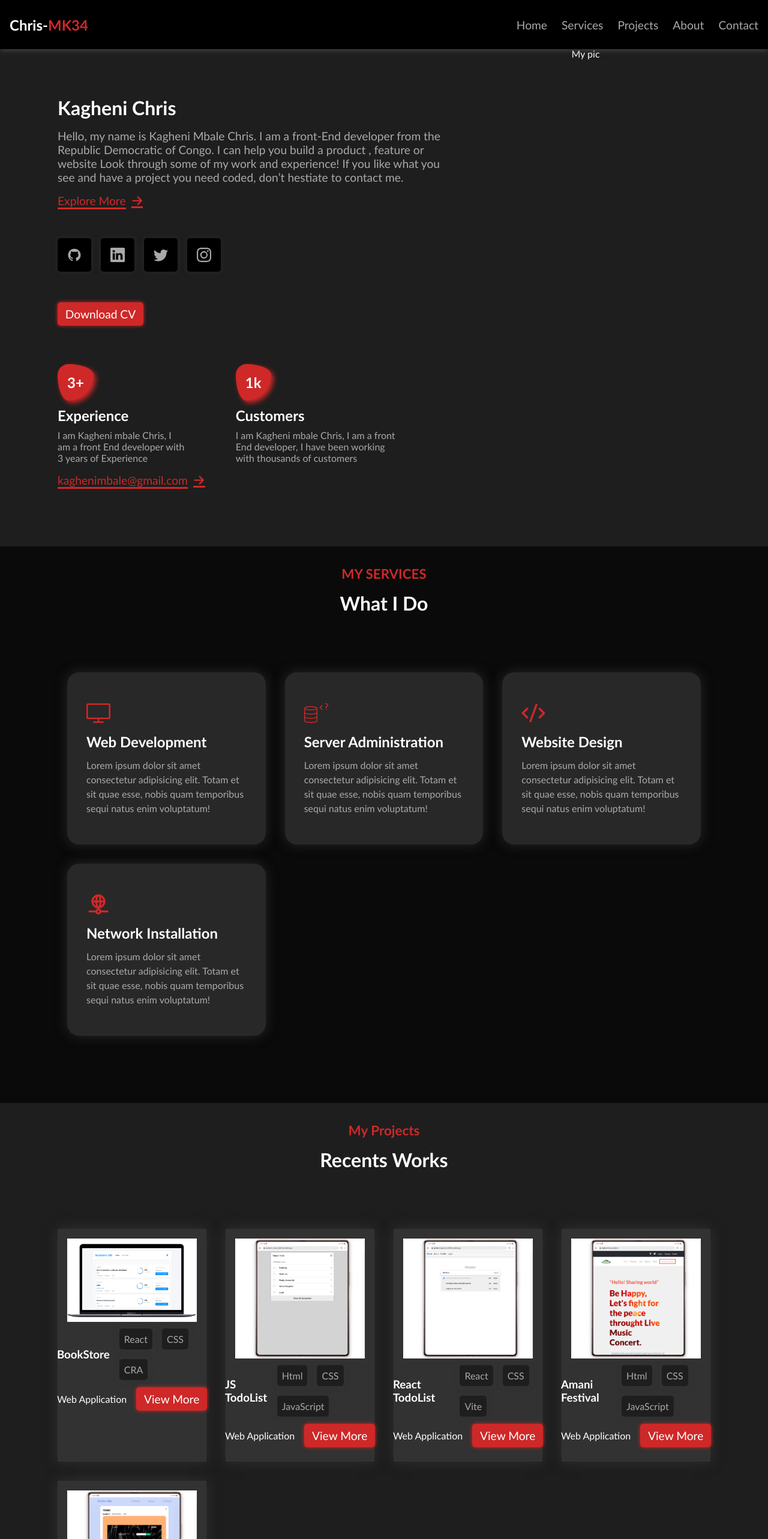
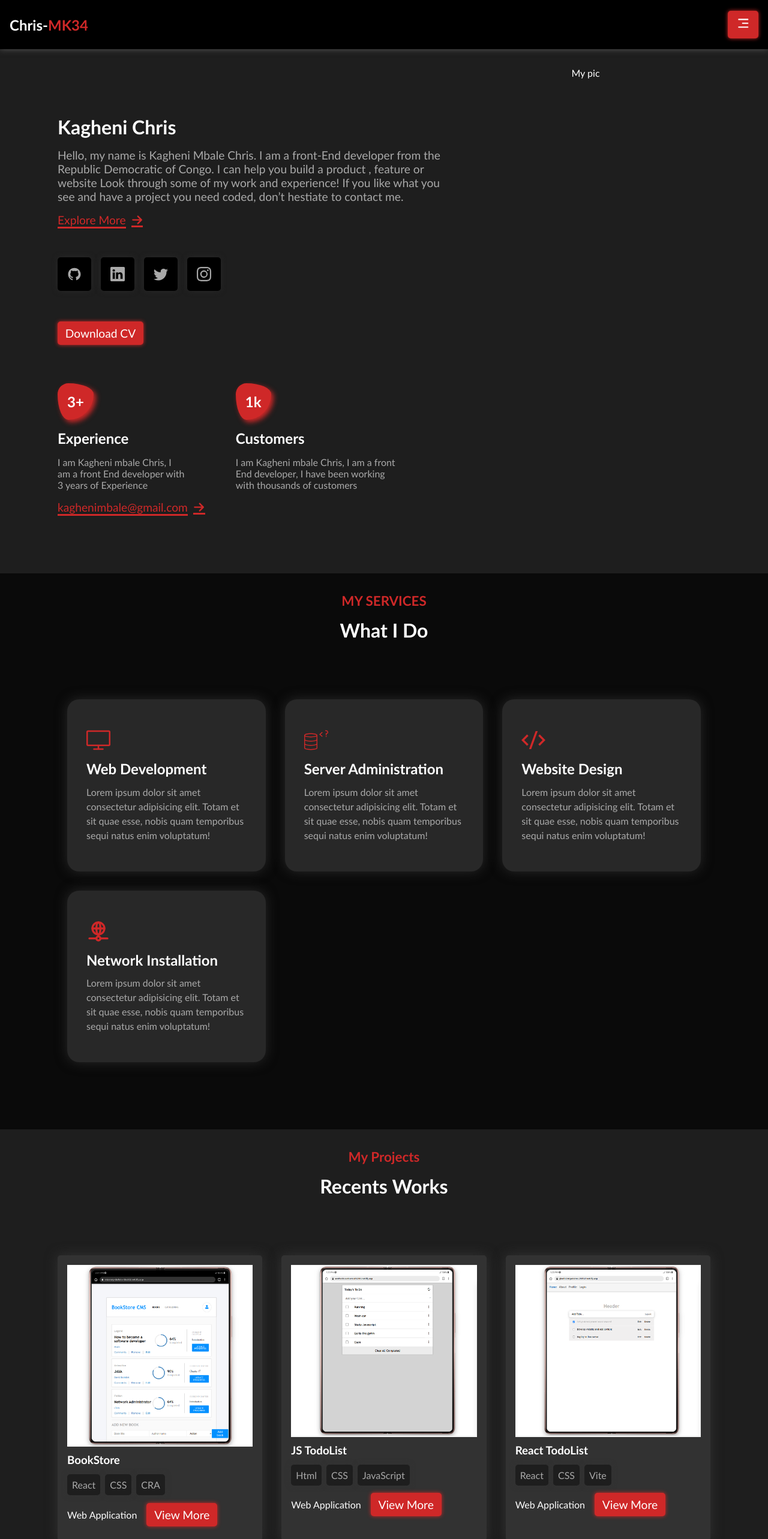
Before and after one commit to Kaghenimbale/Chris-mk34, a React (Create React App) app: page / in a window 1280 px wide. Shown: the top 2566 px of the page at 60% size. Built offline with nearby package versions, Linux system fonts and the light colour scheme.

Commit message:
Add style to the menu

```diff
--- a/public/index.html
+++ b/public/index.html
@@ -10,34 +10,12 @@
       content="Web site created using create-react-app"
     />
     <link rel="apple-touch-icon" href="%PUBLIC_URL%/logo192.png" />
-    <!--
-      manifest.json provides metadata used when your web app is installed on a
-      user's mobile device or desktop. See https://developers.google.com/web/fundamentals/web-app-manifest/
-    -->
     <link rel="manifest" href="%PUBLIC_URL%/manifest.json" />
-    <!--
-      Notice the use of %PUBLIC_URL% in the tags above.
-      It will be replaced with the URL of the `public` folder during the build.
-      Only files inside the `public` folder can be referenced from the HTML.
-
-      Unlike "/favicon.ico" or "favicon.ico", "%PUBLIC_URL%/favicon.ico" will
-      work correctly both with client-side routing and a non-root public URL.
-      Learn how to configure a non-root public URL by running `npm run build`.
-    -->
     <title>React App</title>
   </head>
   <body>
     <noscript>You need to enable JavaScript to run this app.</noscript>
     <div id="root"></div>
-    <!--
-      This HTML file is a template.
-      If you open it directly in the browser, you will see an empty page.
-
-      You can add webfonts, meta tags, or analytics to this file.
-      The build step will place the bundled scripts into the <body> tag.
-
-      To begin the development, run `npm start` or `yarn start`.
-      To create a production bundle, use `npm run build` or `yarn build`.
-    -->
+    <div id="modal"></div>
   </body>
 </html>
--- a/src/App.js
+++ b/src/App.js
@@ -6,7 +6,6 @@ import Projects from './components/Projects/Projects';
 import Contact from './components/Contact/Contact';
 import Footer from './components/Footer/Footer';
 import { BrowserRouter as Router } from 'react-router-dom';
-
 import React from 'react';
 
 const App = () => {
--- a/src/components/Header/Header.jsx
+++ b/src/components/Header/Header.jsx
@@ -23,12 +23,12 @@ const Header = () => {
 
         <div className={nav ? 'navLists' : ''}>
           <ul className="nav-links">
-            <button className="close" onClick={renderNavBar}>
+            <button className="close btn" onClick={renderNavBar}>
               <AiOutlineClose className="closeIcon" />
             </button>
             {navList.map((list) => {
               return (
-                <li className="navLink">
+                <li className="navLink" key={list}>
                   <Link
                     to={`#${
                       list.toLowerCase() === 'home'
--- a/src/components/Header/header.css
+++ b/src/components/Header/header.css
@@ -1,5 +1,6 @@
 #header {
   background-color: rgb(30, 30, 30);
+  margin-top: 2rem;
 }
 
 .logo a {
@@ -42,7 +43,7 @@
   gap: 1.5rem;
   align-items: center;
   justify-content: center;
-  background-color: var(--color-or);
+  background-color: rgba(207, 40, 40, 0.837);
   position: fixed;
   top: 0;
   bottom: 0;
@@ -53,6 +54,9 @@
 
 .navLink a {
   font-size: 1.2rem;
+  color: white;
+  font-weight: bold;
+  font-size: 1.5rem;
 }
 
 .navLink a:hover {
@@ -186,7 +190,7 @@
   display: flex;
   flex-direction: column;
   align-items: center;
-  gap: 0.6rem;
+  gap: 1rem;
 }
 
 .experience p {
@@ -234,7 +238,7 @@
   }
 
   .menuBtn {
-    display: none;
+    display: initial;
   }
 
   .close {
@@ -242,7 +246,7 @@
   }
 
   .navLists {
-    display: initial;
+    display: none;
   }
 
   .nav-links {
--- /dev/null
+++ b/src/components/Projects/ProjectDetail.jsx
@@ -0,0 +1,18 @@
+import React from 'react';
+import './Projects.css';
+
+const ProjectDetail = ({ closeModal }) => {
+  //   console.log(closeModal);
+  return (
+    <div className="popup">
+      <button className="btn" onClick={() => closeModal(false)}>
+        x
+      </button>
+      <div>
+        <div></div>
+      </div>
+    </div>
+  );
+};
+
+export default ProjectDetail;
--- a/src/components/Projects/Projects.css
+++ b/src/components/Projects/Projects.css
@@ -82,20 +82,44 @@
   white-space: nowrap;
 }
 
+/* popup */
+
+.popup {
+  background: rgba(0, 0, 0, 0.274);
+  position: fixed;
+  top: 0;
+  left: 0;
+  right: 0;
+  bottom: 0;
+  display: flex;
+  align-items: center;
+  justify-content: center;
+}
+
+.popup .btn {
+  position: absolute;
+  top: 2rem;
+  right: 2rem;
+}
+
 @media screen and (min-width: 768px) {
   .myprojects {
     display: grid;
-    grid-template-columns: repeat(auto-fit, minmax(200px, 1fr));
+    grid-template-columns: repeat(auto-fit, minmax(300px, 1fr));
     gap: 2rem;
     padding: 5rem;
   }
 
   .project {
-    align-items: center;
+    border-radius: 5px;
   }
 
   .description-1 {
-    gap: 1rem;
+    gap: 0.8rem;
+  }
+
+  .languages {
+    gap: 0.5rem;
   }
 
   .project-image {
--- a/src/components/Projects/Projects.jsx
+++ b/src/components/Projects/Projects.jsx
@@ -1,14 +1,15 @@
-import React from 'react';
+import React, { useState } from 'react';
 import './Projects.css';
-import bookstore from '../../images/img1.png';
+import bookstore from '../../images/bookstore.png';
 import festival from '../../images/Festival.png';
 import jsportfolio from '../../images/JsPortfolio.png';
 import reacttodo from '../../images/ReactTodoList.png';
 import jstodo from '../../images/VanillaJsTodoList.png';
+import ProjectDetail from './ProjectDetail';
 
-const Projects = () => {
-  const projects = [
+export const projects = [
   {
+    id: 1,
     title: 'BookStore',
     technologies: ['React', 'CSS', 'CRA'],
     type: 'Web Application',
@@ -17,6 +18,7 @@ const Projects = () => {
     liveDemo: 'https://visionary-daifuku-3ba202.netlify.app',
   },
   {
+    id: 2,
     title: 'JS TodoList',
     technologies: ['Html', 'CSS', 'JavaScript'],
     image: `${jstodo}`,
@@ -25,6 +27,7 @@ const Projects = () => {
     liveDemo: 'https://aesthetic-sunburst-db7cb6.netlify.app/',
   },
   {
+    id: 3,
     title: 'React TodoList',
     technologies: ['React', 'CSS', 'Vite'],
     image: `${reacttodo}`,
@@ -33,6 +36,7 @@ const Projects = () => {
     liveDemo: 'https://gleeful-brigadeiros-299542.netlify.app/',
   },
   {
+    id: 4,
     title: 'Amani Festival',
     technologies: ['Html', 'CSS', 'JavaScript'],
     image: `${festival}`,
@@ -41,6 +45,7 @@ const Projects = () => {
     liveDemo: 'https://kaghenimbale.github.io/Capstone-project/',
   },
   {
+    id: 5,
     title: 'Javascript Portfolio',
     technologies: ['Html', 'CSS', 'JavaScript'],
     image: `${jsportfolio}`,
@@ -49,6 +54,10 @@ const Projects = () => {
     liveDemo: 'https://kaghenimbale.github.io/my-portfolio/',
   },
 ];
+
+const Projects = () => {
+  const [isOpen, setIsOpen] = useState(false);
+
   return (
     <section id="projects">
       <h2>My Projects</h2>
@@ -57,15 +66,14 @@ const Projects = () => {
       <div className="myprojects">
         {projects.map((item) => {
           return (
-            <div className="project">
+            <div className="project" key={item.id}>
               <div className="project-image">
                 <img src={item.image} alt="Project1" />
               </div>
 
               <div className="project-description">
+                <h3>{item.title}</h3>
                 <div className="description-1">
-                  <h3>{item.title}</h3>
-
                   <div className="languages">
                     <p>{item.technologies[0]}</p>
                     <p>{item.technologies[1]}</p>
@@ -76,9 +84,17 @@ const Projects = () => {
                   <div className="second">
                     <p>{item.type}</p>
                   </div>
-                  <button className="btn" href="me">
+                  <button
+                    className="btn"
+                    onClick={() => {
+                      setIsOpen(true);
+                    }}
+                  >
                     <span>View More</span>
                   </button>
+                  {isOpen && (
+                    <ProjectDetail closeModal={setIsOpen} currentItem={item} />
+                  )}
                 </div>
               </div>
             </div>
```
Also changed, not shown: src/images/bookstore.png (added), src/images/img1.png (deleted). Lines whose indentation alone changed are shown as unchanged.
